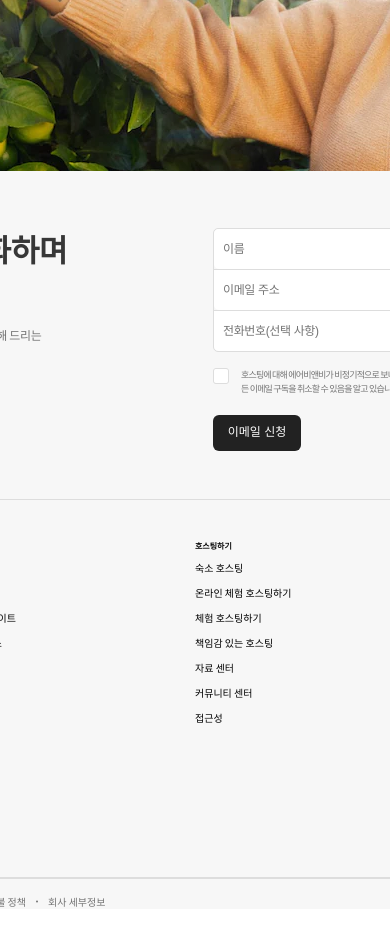
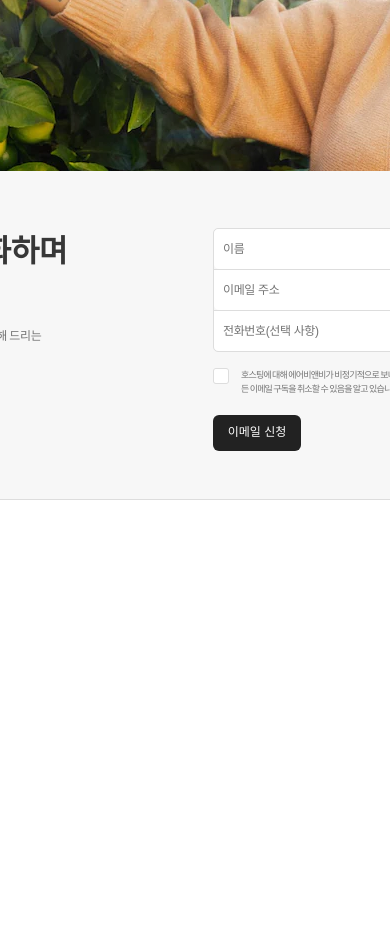
Before and after one commit to SOPT-28th-Airbnb/soptbnb-front, a React (Create React App) app: page /host in a window 390 px wide. Shown: the part 1984-2930 px from the top of the page. Before the commit the page ends 2908 px from the top, so only its background shows below. Built offline with nearby package versions, Linux system fonts and the light colour scheme.

Commit message:
feat: 메인페이지 모바일뷰

```diff
--- a/package.json
+++ b/package.json
@@ -14,6 +14,7 @@
     "axios": "0.21.1",
     "react": "^17.0.2",
     "react-dom": "^17.0.2",
+    "react-responsive": "8.2.0",
     "react-router-dom": "^5.2.0",
     "react-scripts": "4.0.3",
     "styled-components": "^5.3.0",
--- a/src/components/common/Footer.js
+++ b/src/components/common/Footer.js
@@ -3,6 +3,56 @@ import styled from "styled-components";
 import Dot from "../../assets/img/footer_dot_01.svg";
 
 const FooterWrap = styled.div`
+  @media screen and (max-width: 500px) {
+    .footer {
+      width: 100vw;
+      background-color: #f7f7f7;
+      &__main {
+        width: 100vw-5rem;
+        margin: 2.5rem;
+        display: flex;
+        flex-direction: column;
+        &--title {
+          font-size: 0.8rem;
+          font-weight: 600;
+          line-height: 118%;
+          margin-top: 2rem;
+        }
+        &--part {
+          font-weight: 400;
+          line-height: 150%;
+        }
+      }
+
+      &__bottom {
+        width: 100vw-5rem;
+        padding: 2.5rem;
+        &--company {
+          margin-top: 1.4rem;
+          color: #747474;
+        }
+        &--part {
+          margin: 0px 5px;
+          font-weight: 500;
+          line-height: 150%;
+          color: #747474;
+          margin-bottom: 2.3rem;
+        }
+        &--partContainer {
+          display: flex;
+        }
+      }
+    }
+    .mobile__line {
+      display: block;
+      border: 1px solid #dddddd;
+      margin-top: 3rem;
+    }
+    .mobile_hide {
+      display: none;
+    }
+  }
+  @media screen and (min-width: 501px) {
     .footer {
       width: 100%;
       background-color: #f7f7f7;
@@ -30,16 +80,20 @@ const FooterWrap = styled.div`
       }
       &__bottom {
         display: flex;
-      margin: 15px 0px;
+        padding: 15px 0px;
         &--company {
           margin-right: 15px;
           color: #747474;
+        }
+        &--partContainer {
+          display: flex;
         }
         &--part {
           margin: 0px 5px;
           font-weight: 500;
           line-height: 150%;
           color: #747474;
+        }
       }
     }
   }
@@ -65,6 +119,7 @@ function Footer(props) {
             <p className="footer__main--part">채용정보</p>
             <p className="footer__main--part">창립자 편지</p>
           </div>
+          <div className="mobile__line"></div>
           <div className="footer__main--section">
             <h1 className="footer__main--title">커뮤니티</h1>
             <p className="footer__main--part">다양성 및 소속감</p>
@@ -74,6 +129,7 @@ function Footer(props) {
             <p className="footer__main--part">게스트 추천</p>
             <p className="footer__main--part">Airbnb.org</p>
           </div>
+          <div className="mobile__line"></div>
           <div className="footer__main--section">
             <h1 className="footer__main--title">호스팅하기</h1>
             <p className="footer__main--part">숙소 호스팅</p>
@@ -84,6 +140,7 @@ function Footer(props) {
             <p className="footer__main--part">커뮤니티 센터</p>
             <p className="footer__main--part">접근성</p>
           </div>
+          <div className="mobile__line"></div>
           <div className="footer__main--section">
             <h1 className="footer__main--title">에어비앤비 지원</h1>
             <p className="footer__main--part">
@@ -97,8 +154,14 @@ function Footer(props) {
         </div>
         <div className="footer__line"></div>
         <div className="footer__bottom">
+          <div className="mobile__line"></div>
           <div className="footer__bottom--company">ⓒ 2021 Airbnb,Inc </div>
-          <img className="footer__bottom--part" src={Dot} alt=""></img>
+          <div className="footer__bottom--partContainer">
+            <img
+              className="footer__bottom--part mobile_hide"
+              src={Dot}
+              alt=""
+            ></img>
             <div className="footer__bottom--part">개인정보 처리방침</div>
             <img className="footer__bottom--part" src={Dot} alt=""></img>
             <div className="footer__bottom--part">이용약관</div>
@@ -110,6 +173,7 @@ function Footer(props) {
             <div className="footer__bottom--part">회사 세부정보</div>
           </div>
         </div>
+      </div>
     </FooterWrap>
   );
 }
--- a/src/components/main/ExpTitle.js
+++ b/src/components/main/ExpTitle.js
@@ -1,10 +1,19 @@
 import React from "react";
 import TitleWrap from "../../lib/styles/TitleWrap";
 import SubtitleWrap from "../../lib/styles/SubtitleWrap";
+import { useMediaQuery } from "react-responsive";
 
 const WanderTitle = () => {
-  return (
-    <>
+  const isMobile = useMediaQuery({ maxWidth: 500 });
+
+  return isMobile ? (
+    <TitleWrap>
+      <div className="title" style={{ "padding-bottom": "0.3rem" }}>
+        서울의 매력을 체험할 수 있는 방법
+      </div>
+    </TitleWrap>
+  ) : (
+    <TitleWrap>
       <TitleWrap>
         <div className="title" style={{ "padding-bottom": "0.3rem" }}>
           체험 둘러보기
@@ -16,7 +25,7 @@ const WanderTitle = () => {
           참여해 보세요.
         </div>
       </SubtitleWrap>
-    </>
+    </TitleWrap>
   );
 };
 
--- a/src/components/main/HostCard.js
+++ b/src/components/main/HostCard.js
@@ -7,15 +7,35 @@ import HostCardImg from "../../assets/img/HostCardImg.svg";
 // place img 받기
 
 const HostCardWrap = styled.div`
+  @media screen and (max-width: 500px) {
     .card__host {
       position: relative;
       width: 100%;
 
       &--img {
+        width: 45.4rem;
+        height: 306px;
+        object-fit: cover;
+        border-radius: 15px;
+        filter: brightness(50%);
+      }
+    }
+  }
+  @media screen and (min-width: 501px) {
+    .card__host {
+      position: relative;
       width: 100%;
-      height: 100%;
+
+      &--img {
+        width: 100rem;
+        height: 30.6rem;
+        /* width: 100%; */
+        /* height: 100%; */
+      }
+    }
   }
 
+  .card__host {
     &--desc {
       height: 100%;
       display: flex;
@@ -27,7 +47,6 @@ const HostCardWrap = styled.div`
       color: white;
       padding: 1rem;
     }
-
     &--title {
       font-size: 3rem;
       font-weight: bold;
@@ -53,7 +72,7 @@ const HostCardWrap = styled.div`
   }
 `;
 
-const NearCard = ({ name, dist, history }) => {
+const HostCard = ({ name, dist, history }) => {
   const handleClick = (e) => {
     history.push("/host");
   };
@@ -80,4 +99,4 @@ const NearCard = ({ name, dist, history }) => {
   );
 };
 
-export default withRouter(NearCard);
+export default withRouter(HostCard);
--- a/src/components/main/MainHeader.js
+++ b/src/components/main/MainHeader.js
@@ -8,6 +8,8 @@ import Ellipse from "../../assets/img/Ellipse.svg";
 import userProfile from "../../assets/img/userProfile.svg";
 import hamburgerIcon from "../../assets/img/hamburgerIcon.svg";
 import { withRouter, Link } from "react-router-dom";
+import { useMediaQuery } from "react-responsive";
+import search_icon from "../../assets/img/search_icon.svg";
 
 const MainHeaderWrap = styled.div`
   .main__top {
@@ -117,7 +119,48 @@ const MainHeaderWrap = styled.div`
   }
 `;
 
+const MobileHeaderWrap = styled.div`
+  .mobilemain {
+    width: 100vw;
+    &__covid19 {
+      background: #f7f7f7;
+      font-size: 1rem;
+      text-align: center;
+      line-height: 3.8rem;
+      text-decoration-line: underline;
+      color: #000000;
+      cursor: pointer;
+      letter-spacing: -0.05em;
+    }
+    &__search {
+      width: 100vw-48px;
+      margin: 11px 24px 11px 24px;
+      height: 3.4rem;
+      background: #ffffff;
+      box-shadow: 0px 5px 4px rgba(180, 180, 180, 0.25);
+      border-radius: 30px;
+      display: flex;
+      align-items: center;
+
+      &--icon {
+        width: 13.91px;
+        height: 11px;
+        margin: 0 19.5px;
+      }
+      &--question {
+        font-size: 1.2rem;
+      }
+    }
+    &__image {
+      width: 100vw;
+      height: 48.7rem;
+      object-fit: cover;
+    }
+  }
+`;
+
 const MainHeader = ({ history }) => {
+  const isMobile = useMediaQuery({ maxWidth: 500 });
   const [btnIndex, setBtnIndex] = useState(0);
   const accommoBtnListener = () => {
     setBtnIndex(0);
@@ -130,11 +173,28 @@ const MainHeader = ({ history }) => {
     history.push("/host");
   };
 
-  return (
+  return isMobile ? (
+    <MobileHeaderWrap>
+      <div className="mobilemain">
+        <Link to="/">
+          <div className="mobilemain__covid19">
+            에어비앤비의 코로나19대응 방안에 대한 최신 정보를 확인하세요.
+          </div>
+        </Link>
+        <div className="mobilemain__search">
+          <img src={search_icon} alt="" className="mobilemain__search--icon" />
+          <div className="mobilemain__search--question">어디로 여행가세요?</div>
+        </div>
+        <img className="mobilemain__image" src={HomeBannerImg} alt=""></img>
+      </div>
+    </MobileHeaderWrap>
+  ) : (
     <MainHeaderWrap>
       <div className="main__top">
         <Link to="/">
-          에어비앤비의 코로나19대응 방안에 대한 최신 정보를 확인하세요.
+          <div className="main__top--Covid19">
+            에어비앤비의 코로나19대응 방안에 대한 최신 정보를 확인하세요.
+          </div>
         </Link>
       </div>
       <div className="header">
--- a/src/lib/styles/TitleWrap.js
+++ b/src/lib/styles/TitleWrap.js
@@ -5,6 +5,12 @@ const TitleWrap = styled.div`
     font-weight: bold;
     font-size: 2rem;
   }
+  @media screen and (max-width: 500px) {
+    .title {
+      font-weight: bold;
+      font-size: 1.6rem;
+    }
+  }
 `;
 
 export default TitleWrap;
--- a/src/pages/Main.js
+++ b/src/pages/Main.js
@@ -12,35 +12,35 @@ import React, { useState, useEffect } from "react";
 import styled from "styled-components";
 
 const MainWrap = styled.div`
-  width: 100%;
+  @media screen and (max-width: 500px) {
+    width: 100vw;
 
-  .main {
-    margin: 0 10rem;
-    display: flex;
-    flex-direction: column;
-    width: 100rem;
+    .main {
+      margin: 1rem 2.3rem 0 2.3rem;
+      display: flex;
+      flex-direction: column;
+      width: 100vw-2.3rem;
 
-    &__near {
-      width: 100%;
-      display: grid;
-      flex-wrap: nowrap;
-      grid-template-columns: repeat(4, 1fr);
-      grid-gap: 1rem;
+      &__near {
+        width: 100vw;
+        display: grid;
+        flex-wrap: nowrap;
+        grid-template-columns: repeat(2, 1fr);
+        grid-gap: 1rem;
+      }
     }
   }
 
-  @media screen and (min-width: 500px) and (max-width: 1024px) {
-    width: 100%;
-
+  @media screen and (min-width: 501px) {
+    width: 120rem;
     .main {
-      margin: 4rem;
-      width: 100%;
-
+      margin: 4rem 10rem;
+      width: 100%-10rem;
       &__near {
         width: 100%;
         display: grid;
         flex-wrap: nowrap;
-        grid-template-columns: repeat(2, 1fr);
+        grid-template-columns: repeat(4, 1fr);
         grid-gap: 1rem;
       }
     }
@@ -67,7 +67,6 @@ function Main() {
     <MainWrap>
       <MainHeader />
       <div className="main">
-        <div style={{ height: "4rem" }} />
         <NearTitle />
         <div style={{ height: "2rem" }} />
         <div className="main__near">
@@ -97,8 +96,6 @@ function Main() {
         <div style={{ height: "1.3rem" }} />
         {exp.length !== 0 && <ImageSlider type="exp" list={exp} />}
       </div>
-      <div style={{ height: "4.5rem" }} />
-
       <Footer />
     </MainWrap>
   );
```
Also changed, not shown: src/assets/img/search_icon.svg (added), 1 other file (tests, documents, lock files or other folders). Lines whose indentation alone changed are shown as unchanged.
